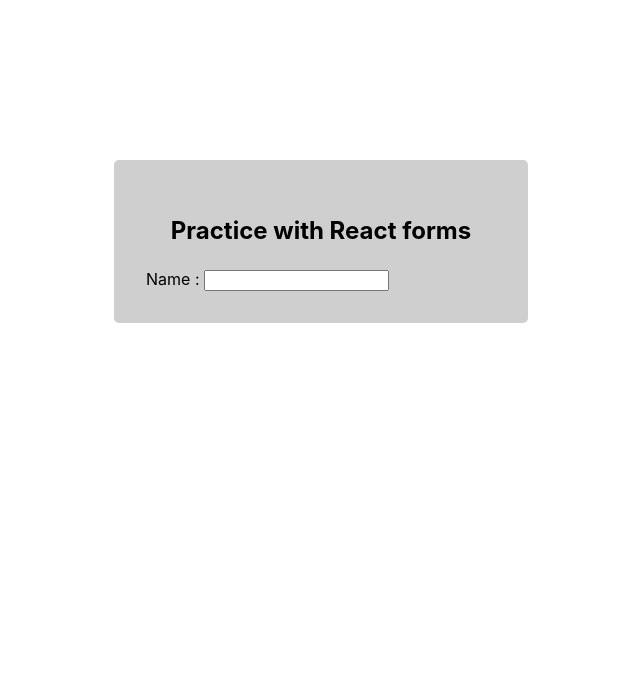
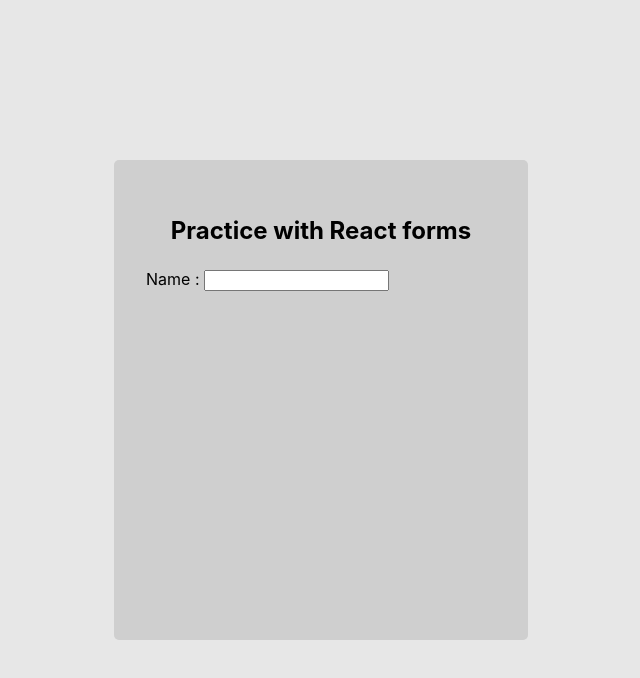
Before and after one commit to barnardwben/rforms, a React (Create React App) app: page / in a window 1280 px wide. Shown: the top 678 px of the page, without its empty margins (319-959 px from the left). Built offline with nearby package versions, Linux system fonts and the light colour scheme.

Commit message:
Updated background

```diff
--- a/src/App.css
+++ b/src/App.css
@@ -3,4 +3,6 @@
   display: flex;
   align-content: center;
   justify-content: center;
+  background: rgb(231, 231, 231);
+  height: 100vh;
 }
```
